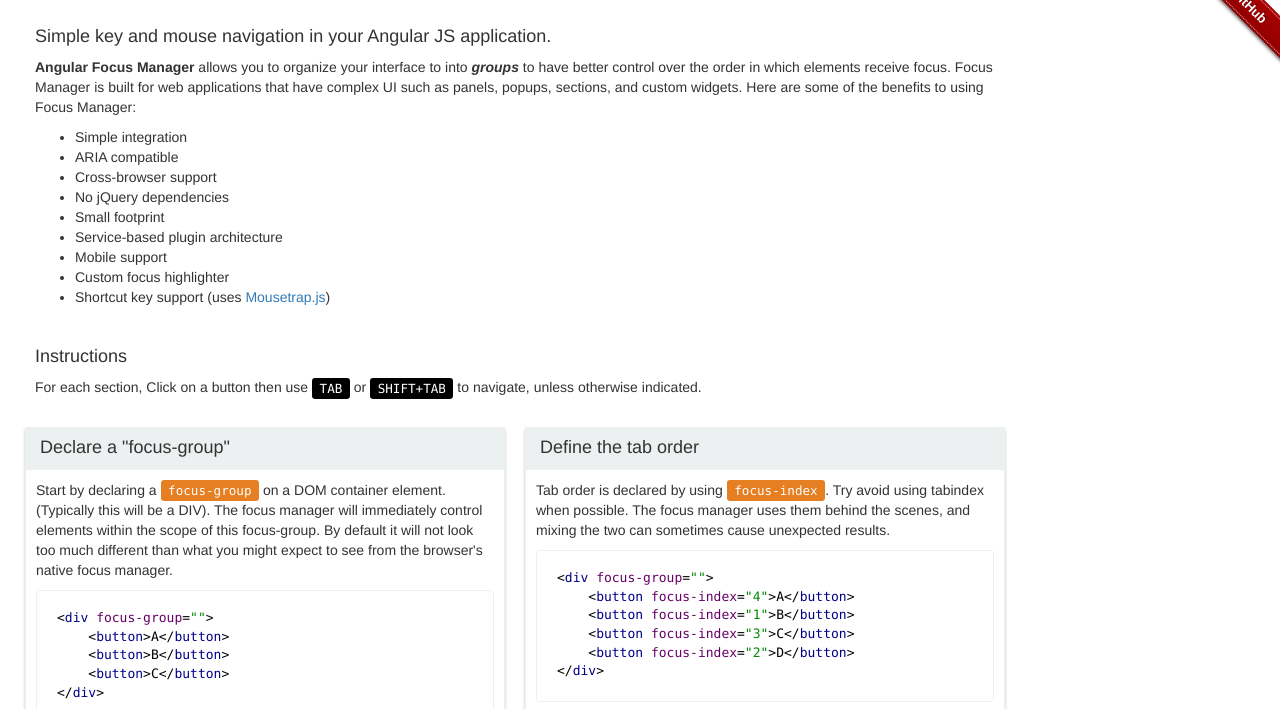
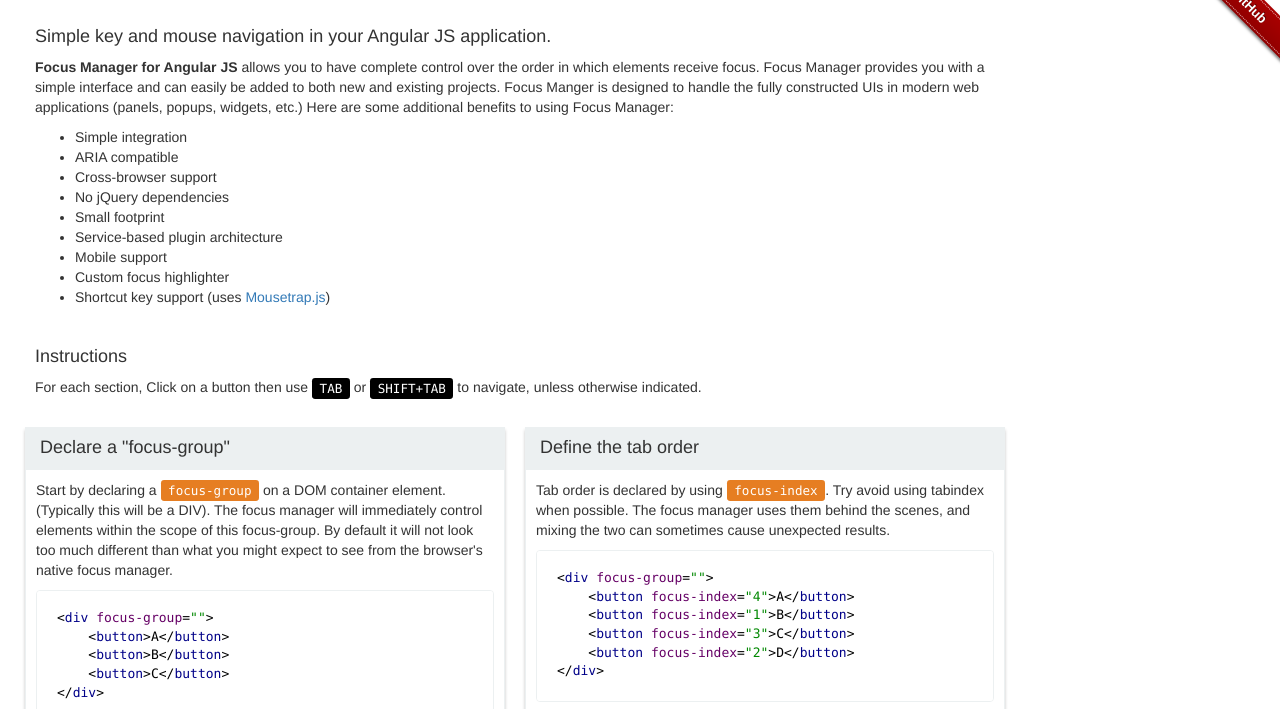
Before and after one commit to limitlis/angular-focus-manager, a plain HTML site: page index.html in a window 1280 px wide. Shown: the part 77-786 px from the top of the page. Drawn offline with nearby package versions, Linux system fonts and the light colour scheme; some packages are replaced by stand-ins of ours; a script that the page names is missing.

Commit message:
Update index.html

```diff
--- a/index.html
+++ b/index.html
@@ -23,10 +23,7 @@
     <div style="padding-top:20px;padding-left: 20px">
         <h4>Simple key and mouse navigation in your Angular JS application.</h4>
 
-        <p><strong>Angular Focus Manager</strong> allows you to organize your interface to into <strong><em>groups</em></strong>
-            to have better control over the order in which elements receive focus. Focus Manager is built for web
-            applications that have complex UI such as panels, popups, sections, and custom widgets. Here are some of the
-            benefits to using Focus Manager:</p>
+        <p><strong>Focus Manager for Angular JS</strong> allows you to have complete control over the order in which elements receive focus. Focus Manager provides you with a simple interface and can easily be added to both new and existing projects. Focus Manger is designed to handle the fully constructed UIs in modern web applications (panels, popups, widgets, etc.) Here are some additional benefits to using Focus Manager:</p>
 
         <ul class="task-list">
             <li>Simple integration</li>
```
